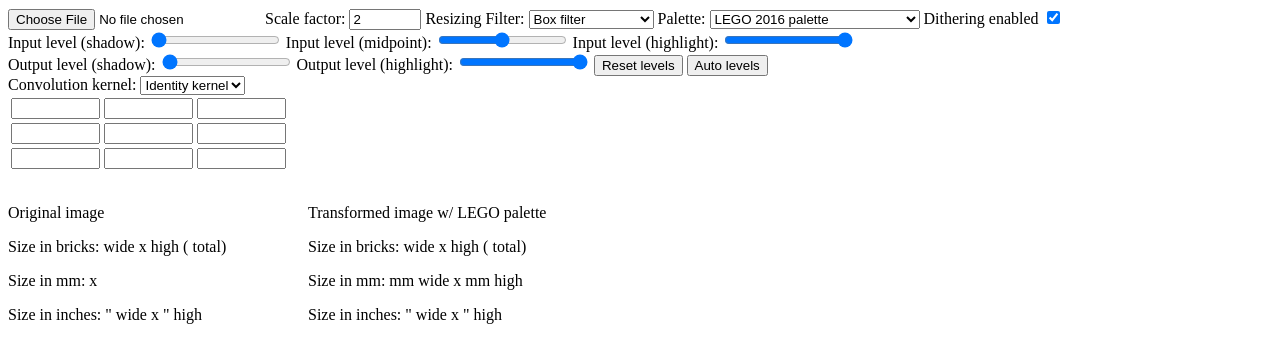
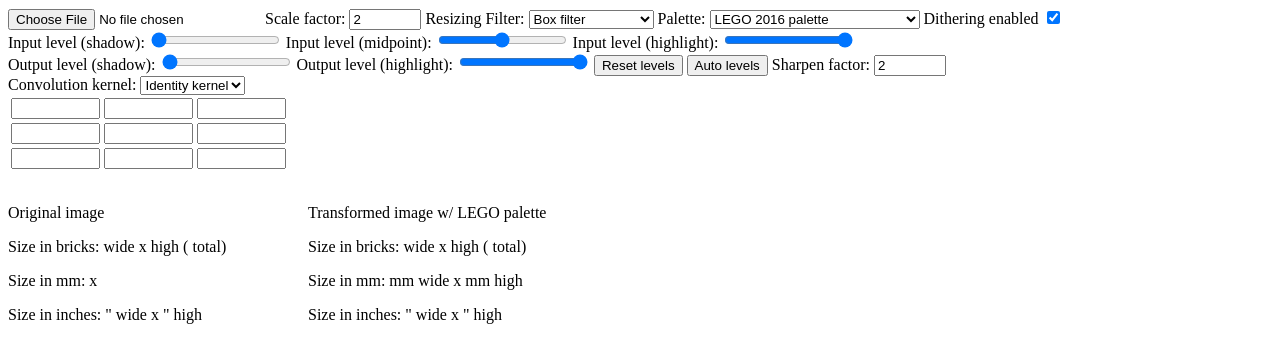
Before and after one commit to smagoun/legodither, a plain HTML site: page index.html in a window 1280 px wide. Both pictures are taken after a click on the button "Reset levels". Drawn offline with Linux system fonts and the light colour scheme.

Commit message:
Add unsharp mask after resizing. For now it uses the convolution kernel; should have its own though

```diff
--- a/legodither.js
+++ b/legodither.js
@@ -130,7 +130,7 @@ function drawLego() {
     let outputCanvas = document.getElementById("legoCanvas");
 
     let scaleFactor = Number(document.getElementById("scaleInput").value);
-    //let sharpenFactor = Number(document.getElementById("sharpenInput").value);
+    let sharpenFactor = Number(document.getElementById("sharpenInput").value);
 
     let dithering = document.getElementById("ditheringInput").checked;
 
@@ -158,6 +158,8 @@ function drawLego() {
     let resizeFilterName = r.options[r.selectedIndex].value;
     let resize = getResizingFilter(resizeFilterName);
     resize(getCurrCanvas(), getNextCanvas(), scaleFactor);
+
+    unsharpMask(getCurrCanvas(), getNextCanvas(), sharpenFactor);
 
     if (palette != null) {
         decolor(getCurrCanvas(), palette, dithering, linearColor);
@@ -208,6 +210,58 @@ function copyImage(srcCanvas, destCanvas) {
 }
 
 /**
+ * Apply an unsharp mask to the image, placing the output in the destination
+ * canvas.
+ *
+ * @param {*} srcCanvas
+ * @param {*} destCanvas
+ * @param {*} factor
+ */
+function unsharpMask(srcCanvas, destCanvas, factor) {
+    // TODO: don't steal the convolution filter for this
+    let kernel = getConvolutionKernel();
+
+    let srcImg = ImageInfo.fromCanvas(srcCanvas);
+    destCanvas.setAttribute("width", srcCanvas.width);
+    destCanvas.setAttribute("height", srcCanvas.height);
+    let destImg = ImageInfo.fromCanvas(destCanvas);
+
+    for (y = 0; y < srcCanvas.height; y++) {
+        for (x = 0; x < srcCanvas.width; x++) {
+            origPixel = srcImg.getPixel(x, y);
+            // Don't apply convolutions to edge cases where the filter needs to look
+            // outside image boundaries
+            if (x == 0 || y == 0 || x == (srcCanvas.width-1) || y == (srcCanvas.height-1)) {
+                destImg.setPixel(x, y, origPixel);
+                continue;
+            }
+            // TODO: Use a gaussian blur to find the low-frequency data. For now
+            // borrow the convolution kernel. Could also use a box blur for this.
+            let r=0, g=0, b=0, a=0;
+            for (ky = -1; ky < 2; ky++) {
+                for (kx = -1; kx < 2; kx++) {
+                    pixel = srcImg.getPixel(x+kx, y+ky);
+                    r += kernel[ky + 1][kx + 1] * pixel[0];
+                    g += kernel[ky + 1][kx + 1] * pixel[1];
+                    b += kernel[ky + 1][kx + 1] * pixel[2];
+                    a += pixel[3];  // Ignore alpha for now
+                }
+            }
+            // Subtract the low-frequency components from the high-frequency components,
+            // then combine them with the original to get the sharpened original
+            newPixel = [
+                origPixel[0] + ((origPixel[0] - r) * factor),
+                origPixel[1] + ((origPixel[1] - g) * factor),
+                origPixel[2] + ((origPixel[2] - b) * factor),
+                origPixel[3],   // Ignore alpha for now
+            ];
+            destImg.setPixel(x, y, newPixel);
+        }
+    }
+    let destContext = destCanvas.getContext("2d");
+    destContext.putImageData(destImg.imageData, 0, 0);
+}
+
 /**
  * Reduce the resolution of the source image and render it into the destination image
  * using a bilinear interpolation algorithm.
```
Also changed, not shown: index.html (+1 -2 lines).
